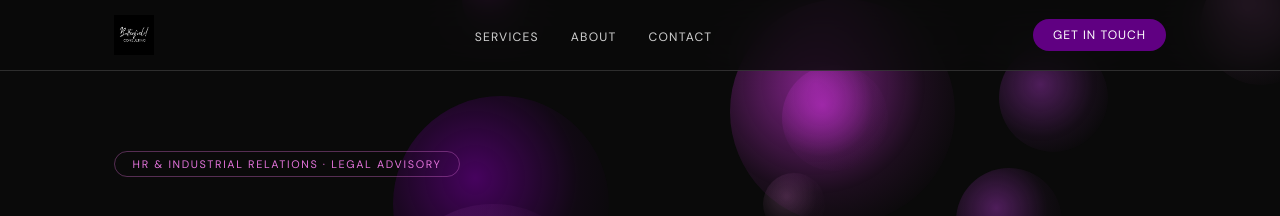
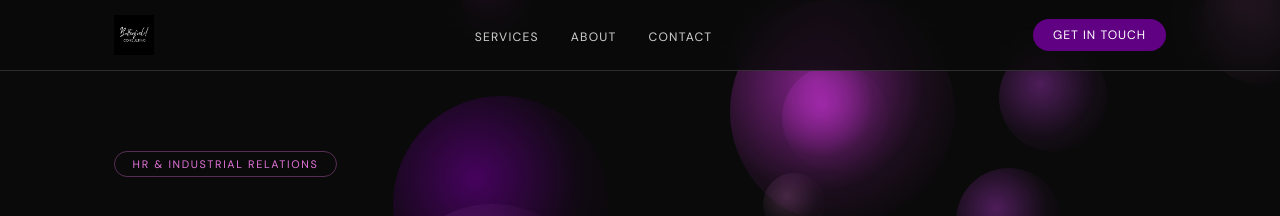
Before and after one commit to molezoe-sudo/butterfield-consulting-web, a React (Vite) app: page / in a window 1280 px wide. Shown: the top 216 px of the page. Built offline with nearby package versions, Linux system fonts and the light colour scheme.

Commit message:
removed legal advisory

```diff
--- a/src/App.jsx
+++ b/src/App.jsx
@@ -195,7 +195,7 @@ export default function App() {
       {/* HERO */}
       <section id="home" className="section">
         <div className="wrapper">
-          <div className="hero-label">HR &amp; Industrial Relations · Legal Advisory</div>
+          <div className="hero-label">HR &amp; Industrial Relations</div>
           <h1 className="hero-title">
             Your dedicated <em>HR partner,</em><br />
             from compliance<br />to culture.
```
